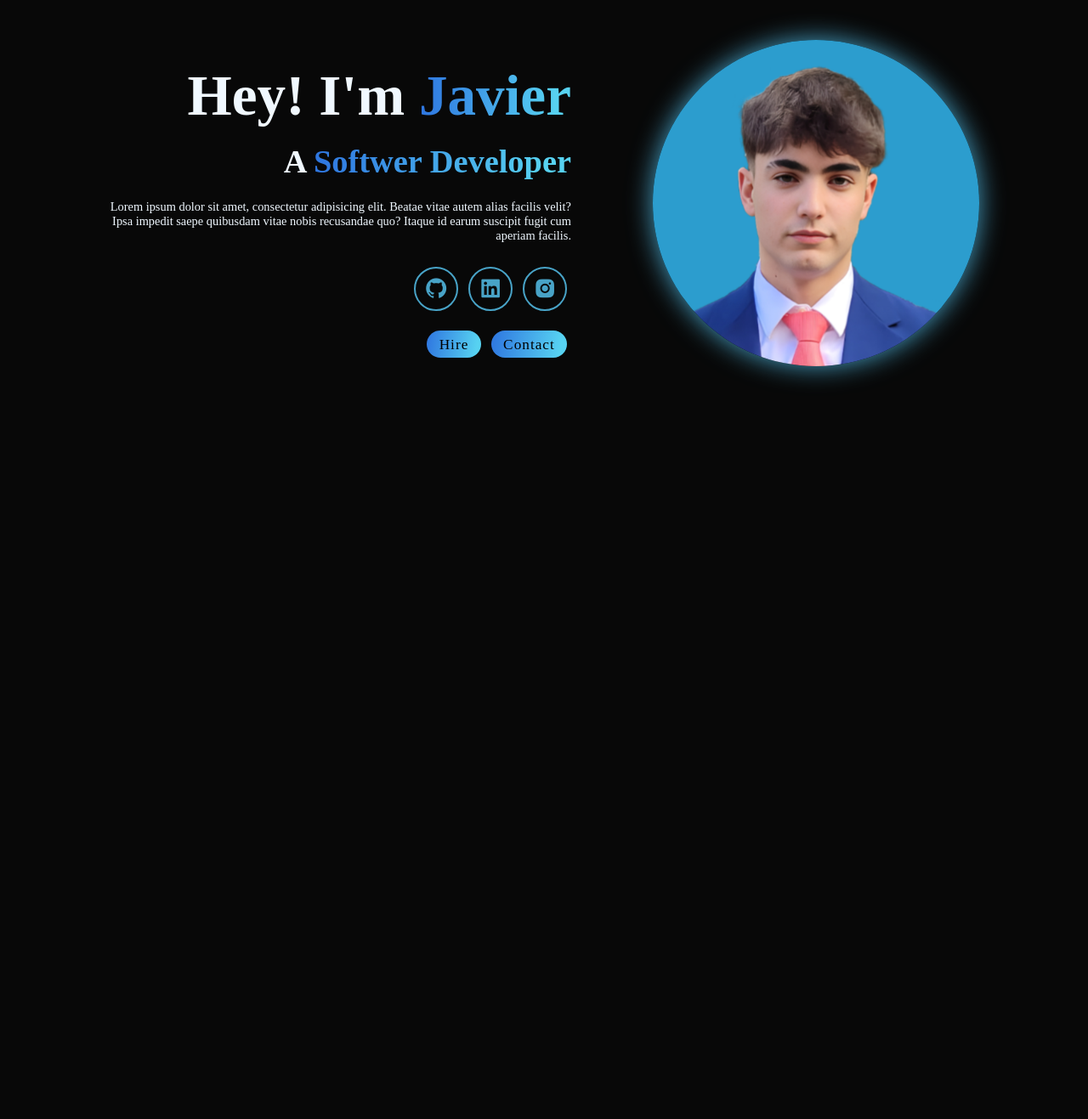
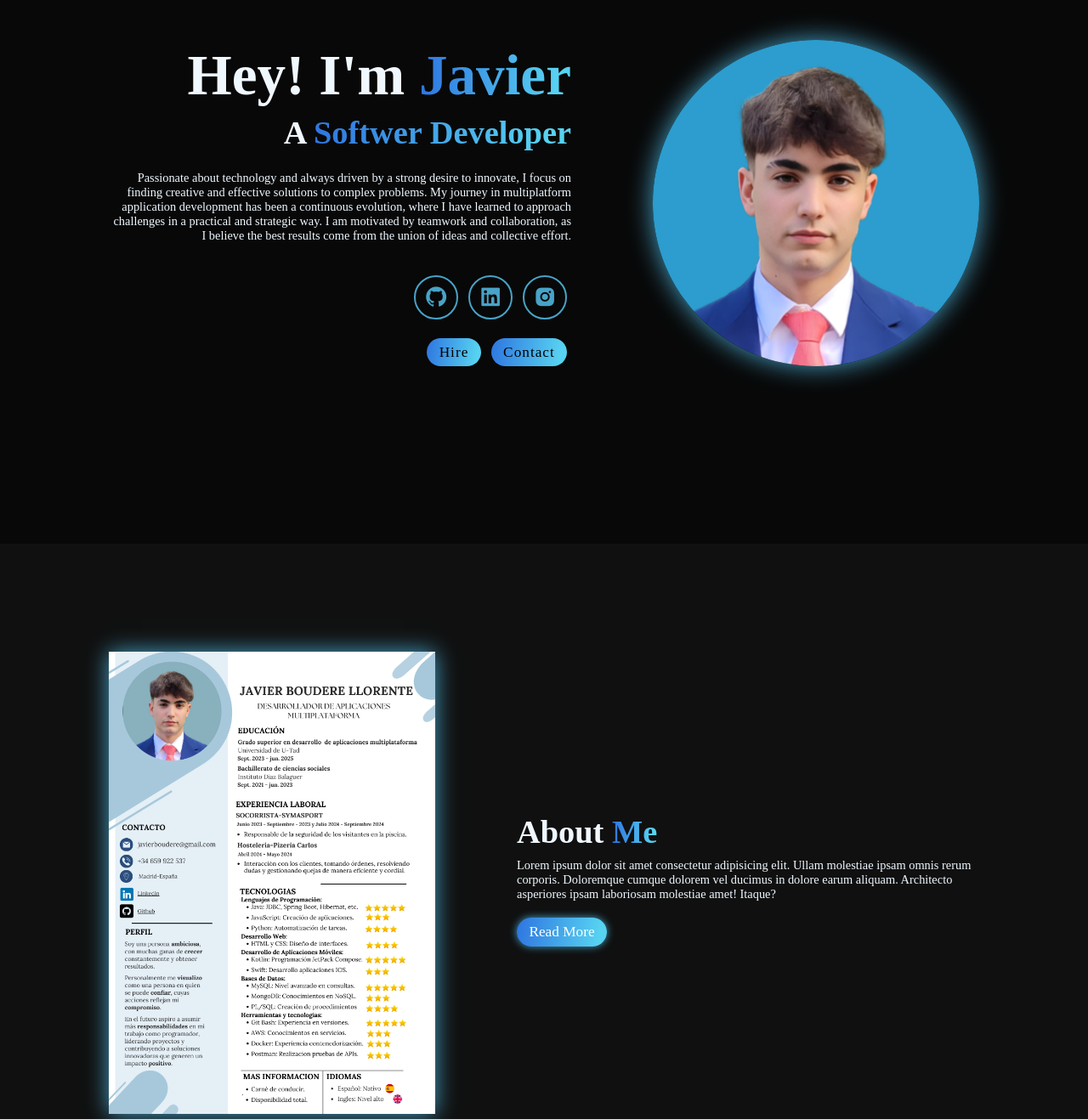
Before and after one commit to Javiboude/PortafolioGithubPage, a plain HTML site: page index.html in a window 1280 px wide. Shown: the part 160-1477 px from the top of the page at 85% size. Before the commit the page ends 800 px from the top, so only its background shows below. Drawn offline with nearby package versions, Linux system fonts and the light colour scheme.

Commit message:
Commit apartado About termindao

```diff
--- a/index.html
+++ b/index.html
@@ -39,7 +39,7 @@
         <div class="home-content">
             <h1>Hey! I'm <span>Javier</span></h1>
             <h3>A <span>Softwer Developer</span></h3>
-            <p>Lorem ipsum dolor sit amet, consectetur adipisicing elit. Beatae vitae autem alias facilis velit? Ipsa impedit saepe quibusdam vitae nobis recusandae quo? Itaque id earum suscipit fugit cum aperiam facilis.</p>
+            <p>Passionate about technology and always driven by a strong desire to innovate, I focus on finding creative and effective solutions to complex problems. My journey in multiplatform application development has been a continuous evolution, where I have learned to approach challenges in a practical and strategic way. I am motivated by teamwork and collaboration, as I believe the best results come from the union of ideas and collective effort.</p>
 
             <div class="social-icons">
                 <a href="#">
@@ -67,6 +67,20 @@
         </div>
     </section>
 
+    <section class="about" id="about">
+
+        <div class="about-img">
+            <img src="Images/CurriculumTrab.png" alt="">
+        </div>
+
+        <div class="about-content">
+            <h2>About <span>Me</span></h2>
+            <p>Lorem ipsum dolor sit amet consectetur adipisicing elit. Ullam molestiae ipsam omnis rerum corporis. Doloremque cumque dolorem vel ducimus in dolore earum aliquam. Architecto asperiores ipsam laboriosam molestiae amet! Itaque?</p>
+            <a href="#" class="btn"> Read More</a>
+        </div>
+
+    </section>
+
     <script> src="script.js"</script>
 </body>
 </html>
--- a/style.css
+++ b/style.css
@@ -28,7 +28,7 @@ body {
     width: 100%; /* El header ocupa todo el ancho disponible de la página */
     top: 0;
     left: 0;
-    padding: 4rem 15%; /* Elimina cualquier espacio interno adicional del header, si quieres que el padding sea igual en izquierda que en derecha utilizar %*/
+    padding: 3rem 15%; /* Elimina cualquier espacio interno adicional del header, si quieres que el padding sea igual en izquierda que en derecha utilizar %*/
     background: rgba(0, 0, 0, 0.3); /* Aplica un fondo negro semitransparente */
     backdrop-filter: blur(10px); /* Agrega un efecto de desenfoque al fondo detrás del header */
     display: flex; /* Da control para alinear los elementos hijos del header */
@@ -107,11 +107,10 @@ transform: scale(1.10);
 
 section{
     min-height: 100vh; /*Indica que el section ocupara el 100% de la pagina*/
-    padding: 15rem 10%;
+    padding: 13rem 10%;
 }
 
 .home{
-    color: aliceblue;
     display: flex;
     align-items: center;
     justify-content: center;
@@ -128,18 +127,27 @@ section{
 .home-content h1{
     font-size: 7rem;
     font-weight: 700;
-    margin-top: 1.5rem;
+    margin-top: 0,5rem;
     line-height: 1; /*Separacion entre linea*/
+    color: aliceblue;
 }
 
-.home-content h3{
-    margin: 1rem 0;
+h2{
+    color: aliceblue;
+    font-size: 4rem;
+}
+
+h3{
     font-size: 4rem;
     line-height: 1.8;
+    color: aliceblue;
 }
 
-.home-content p{
+p{
+    margin: 1rem 0;
+    display: flex;
     font-size: 1.5rem;
+    color: aliceblue;
 }
 
 .home-img img{
@@ -188,12 +196,70 @@ section{
     );
     border-radius: 3rem;
     letter-spacing: 1px;
-    transition: 0.3 ease-in-out;
+    transition: 0.3s ease-in-out;
 }
 
 .btn-group a:hover{
     color: var(--text-color);
     background-color: var(--main-color);
-    transform: scale(1.9);
     box-shadow: 0 0 25px var(--main-color);
 }
+
+.about{
+    display: flex;
+    justify-content: center;
+    align-items: center;
+    gap: 10rem;
+    background: var(--second-bg-color);
+}
+
+.about-content a {
+    display: inline-flex;
+    justify-content: left;
+    align-items: left;
+    font-size: 1.8rem;
+    margin: 1rem 0rem;
+    padding: 0.7rem 1.5rem;
+    color: var(--text-color);
+    background: linear-gradient(
+        279deg,
+        rgb(87, 210, 241) 10%,
+        rgb(46, 117, 224) 100%
+    );
+    border-radius: 3rem;
+    box-shadow: 0 0 10px var(--main-color); /* Sombra permanente válida */
+}
+
+.about-content a:hover {
+    transform: scale(1.1);
+}
+
+.about-img img {
+    width: 30vw;
+    box-shadow: 0 0 25px var(--main-color); /* Corregido */
+    transition: transform 0.4s ease-in-out, box-shadow 0.4s ease-in-out;
+
+}
+
+.about-img img:hover {
+    box-shadow: 0 0 25px var(--main-color),
+                0 0 50px var(--main-color),
+                0 0 100px var(--main-color);
+    transform: scale(1.4); /* Hace crecer la imagen en hover */
+}
+
+::-webkit-scrollbar{
+    width: 10px;
+}
+
+::-webkit-scrollbar-thumb{
+    background: linear-gradient(
+        279deg,
+        rgb(87, 210, 241) 10%,
+        rgb(46, 117, 224) 100%
+    );
+}
+
+::-webkit-scrollbar-track{
+    background-color: var(--bg-color);
+}
```
Also changed, not shown: Images/CurriculumTrab.png (added).
